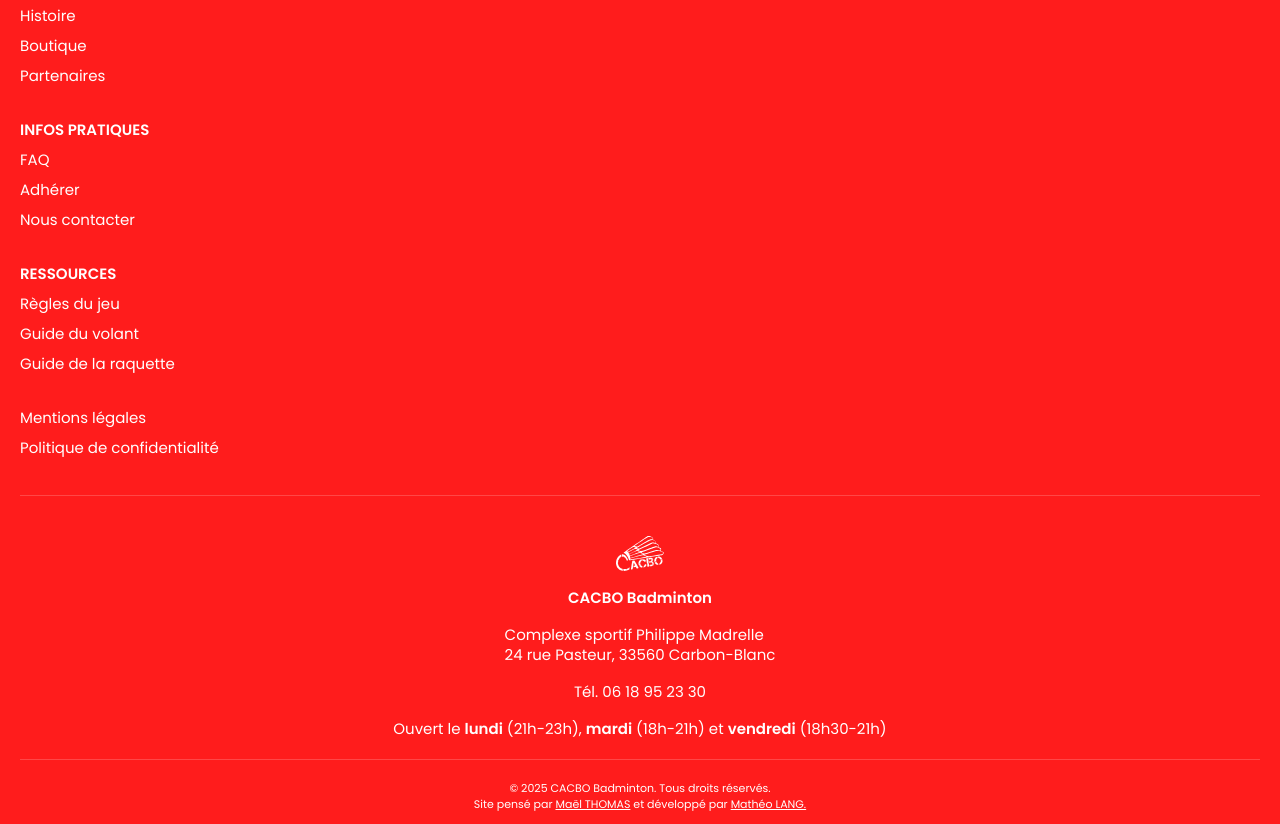
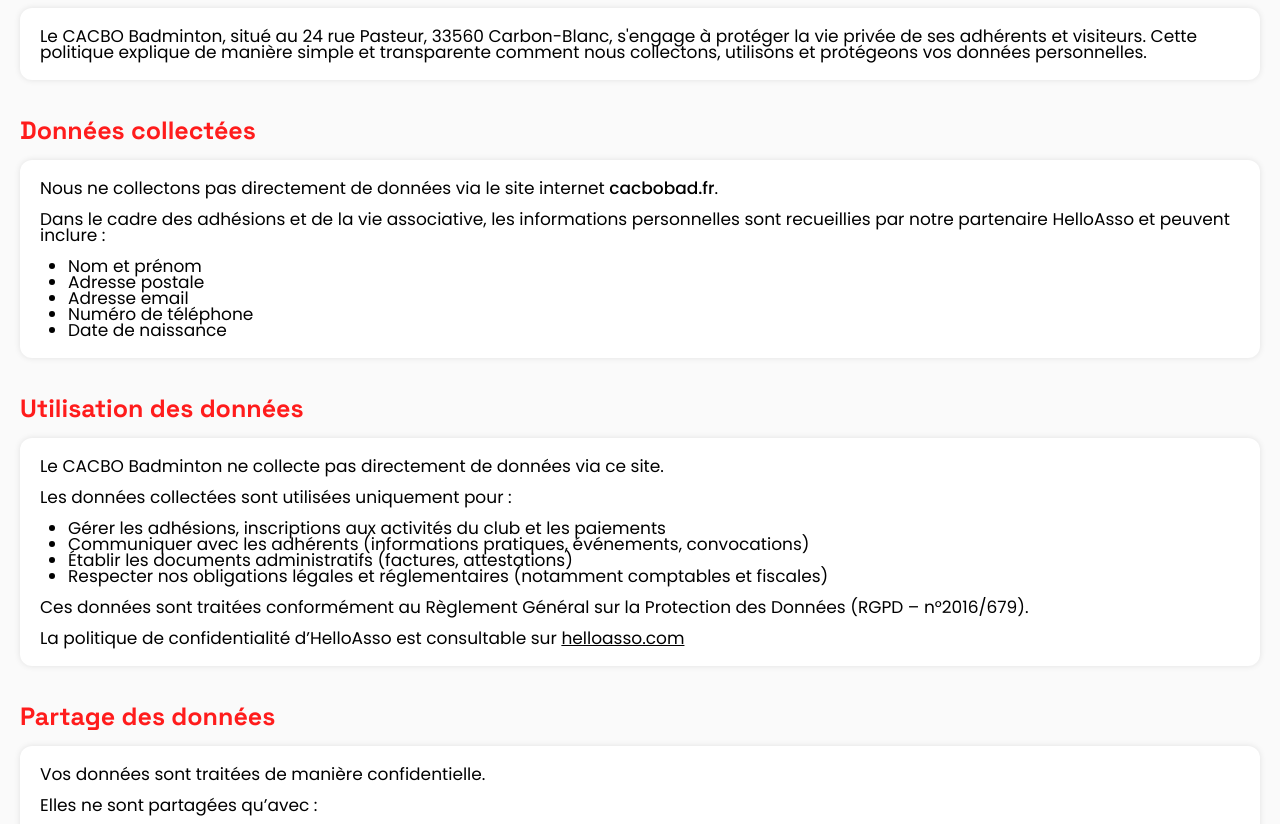
Before and after one commit to Matsuel/CACBO-Badminton, a Next.js app: page /politiques in a window 1280 px wide. Shown: the part 240-1064 px from the top of the page. Built offline with nearby package versions, Linux system fonts and the light colour scheme; a web font is replaced by a local one.

Commit message:
Page politiques de confidentialités + Composant Parent pour les blocs avec SingleTitle

```diff
--- a/src/app/politiques/page.tsx
+++ b/src/app/politiques/page.tsx
@@ -1,8 +1,177 @@
+import Bloc from '@/components/Bloc'
+import BlocText from '@/components/BlocText'
+import Content from '@/components/Content'
+import Header from '@/components/Header'
 import PageLayout from '@/components/PageLayout'
+import Parent from '@/components/Parent'
+import SingleTitle from '@/components/SingleTitle'
+import { textVariants } from '@/constantes/theme'
+import Link from 'next/link'
+
 const Politique = () => {
     return (
         <PageLayout>
 
+            <Header
+                title="Politique de confidentialité"
+                subtitle="Dernière mise à jour le 25/08/2025"
+            />
+
+            <Content>
+                <Bloc>
+                    <BlocText>
+                        Le CACBO Badminton, situé au 24 rue Pasteur, 33560 Carbon-Blanc, s&apos;engage à protéger la vie privée de ses adhérents et visiteurs. Cette politique explique de manière simple et transparente comment nous collectons, utilisons et protégeons vos données personnelles.
+                    </BlocText>
+                </Bloc>
+
+                <Parent>
+                    <SingleTitle>
+                        Données collectées
+                    </SingleTitle>
+
+                    <Bloc>
+                        <BlocText>
+                            Nous ne collectons pas directement de données via le site internet <span className='font-medium'>cacbobad.fr</span>.
+                        </BlocText>
+                        <BlocText>
+                            Dans le cadre des adhésions et de la vie associative, les informations personnelles sont recueillies par notre partenaire HelloAsso et peuvent inclure :
+                        </BlocText>
+                        <ul className="list-disc pl-7">
+                            <li className={textVariants.text}>Nom et prénom</li>
+                            <li className={textVariants.text}>Adresse postale</li>
+                            <li className={textVariants.text}>Adresse email</li>
+                            <li className={textVariants.text}>Numéro de téléphone</li>
+                            <li className={textVariants.text}>Date de naissance</li>
+                        </ul>
+                    </Bloc>
+                </Parent>
+
+                <Parent>
+                    <SingleTitle>
+                        Utilisation des données
+                    </SingleTitle>
+
+                    <Bloc>
+                        <BlocText>
+                            Le CACBO Badminton ne collecte pas directement de données via ce site.
+                        </BlocText>
+
+                        <BlocText>
+                            Les données collectées sont utilisées uniquement pour :
+                        </BlocText>
+
+                        <ul className="list-disc pl-7">
+                            <li className={textVariants.text}>Gérer les adhésions, inscriptions aux activités du club et les paiements</li>
+                            <li className={textVariants.text}>Communiquer avec les adhérents (informations pratiques, événements, convocations)</li>
+                            <li className={textVariants.text}>Établir les documents administratifs (factures, attestations)</li>
+                            <li className={textVariants.text}>Respecter nos obligations légales et réglementaires (notamment comptables et fiscales)</li>
+                        </ul>
+
+                        <BlocText>
+                            Ces données sont traitées conformément au Règlement Général sur la Protection des Données (RGPD – n°2016/679).
+                        </BlocText>
+
+                        <BlocText>
+                            La politique de confidentialité d’HelloAsso est consultable sur <Link href="https://helloasso.com" className='underline'>helloasso.com</Link>
+                        </BlocText>
+                    </Bloc>
+                </Parent>
+
+                <Parent>
+                    <SingleTitle>
+                        Partage des données
+                    </SingleTitle>
+
+                    <Bloc>
+                        <BlocText>
+                            Vos données sont traitées de manière confidentielle.
+                        </BlocText>
+
+                        <BlocText>
+                            Elles ne sont partagées qu’avec :
+                        </BlocText>
+
+                        <ul className="list-disc pl-7">
+                            <li className={textVariants.text}>Les membres autorisés du Bureau du CACBO (Omnisports)</li>
+                            <li className={textVariants.text}>Les membres autorisés du Bureau du CACBO Badminton</li>
+                            <li className={textVariants.text}>La plateforme HelloAsso, conforme au RGPD, pour la gestion des inscriptions et paiements</li>
+                        </ul>
+
+                        <BlocText>
+                            Aucune donnée n&apos;est transmise ou vendue à des tiers à des fins commerciales.
+                        </BlocText>
+                    </Bloc>
+                </Parent>
+
+                <Parent>
+                    <SingleTitle>
+                        Sécurité des données
+                    </SingleTitle>
+
+                    <Bloc>
+                        <BlocText>
+                            Nous mettons en œuvre, avec notre prestataire HelloAsso, des mesures techniques et organisationnelles appropriées pour protéger vos données contre toute perte, accès non autorisé, modification ou divulgation.
+                        </BlocText>
+                    </Bloc>
+                </Parent>
+
+                <Parent>
+                    <SingleTitle>
+                        Vos droits
+                    </SingleTitle>
+
+                    <Bloc>
+                        <BlocText>
+                            👉 Vous disposez d&apos;un droit d&apos;accès, de rectification, d&apos;opposition et de suppression de vos données personnelles.
+                        </BlocText>
+
+                        <BlocText>
+                            Pour exercer vos droits :
+                        </BlocText>
+
+                        <p className={`${textVariants.h4} text-redcolor`}>
+                            CACBO Badminton – 24 rue Pasteur, 33560 Carbon-Blanc – <Link href="mailto:hello@cacbobad.fr" className='underline'>hello@cacbobad.fr</Link>
+                        </p>
+
+                        <BlocText>
+                            Vous pouvez également saisir la CNIL pour toute réclamation : <Link href="https://www.cnil.fr" className='underline'>www.cnil.fr</Link>
+                        </BlocText>
+                    </Bloc>
+                </Parent>
+
+                <Parent>
+                    <SingleTitle>
+                        Cookies
+                    </SingleTitle>
+
+                    <Bloc>
+                        <BlocText>
+                            Le site <span className='font-medium'>cacbobad.fr</span> utilise uniquement des cookies techniques nécessaires à son bon fonctionnement.
+                        </BlocText>
+
+                        <BlocText>
+                            Aucun cookie publicitaire ou de suivi tiers n’est utilisé.
+                        </BlocText>
+
+                        <BlocText>
+                            Vous pouvez configurer votre navigateur pour bloquer ou supprimer ces cookies, mais certaines fonctionnalités du site pourraient ne pas fonctionner correctement.
+                        </BlocText>
+                    </Bloc>
+                </Parent>
+
+                <Parent>
+                    <SingleTitle>
+                        Modification de la politique
+                    </SingleTitle>
+
+                    <Bloc>
+                        <BlocText>
+                            Cette politique de confidentialité peut être mise à jour à tout moment afin de rester conforme aux évolutions légales et techniques. Toute modification sera publiée sur cette page et applicable dès sa mise en ligne.
+                        </BlocText>
+                    </Bloc>
+                </Parent>
+
+            </Content>
         </PageLayout>
     )
 }
--- a/src/components/Header.tsx
+++ b/src/components/Header.tsx
@@ -20,7 +20,7 @@ const Header = ({
                 {h2}
             </h2>}
 
-            <h1 className={`${textVariants.h1} text-redcolor uppercase`}>
+            <h1 className={`${textVariants.h1} text-redcolor uppercase hyphens-auto`}>
                 {title}
             </h1>
 
--- /dev/null
+++ b/src/components/Parent.tsx
@@ -0,0 +1,20 @@
+import { cn } from '@/utils/cn'
+import React from 'react'
+
+interface ParentProps extends React.HTMLAttributes<HTMLDivElement> {
+    children: React.ReactNode
+}
+
+const Parent = ({
+    children,
+    className,
+    ...props
+}: ParentProps) => {
+    return (
+        <div className={cn('w-full h-auto flex flex-col items-start justify-start gap-5', className)} {...props}>
+            {children}
+        </div>
+    )
+}
+
+export default Parent
```
